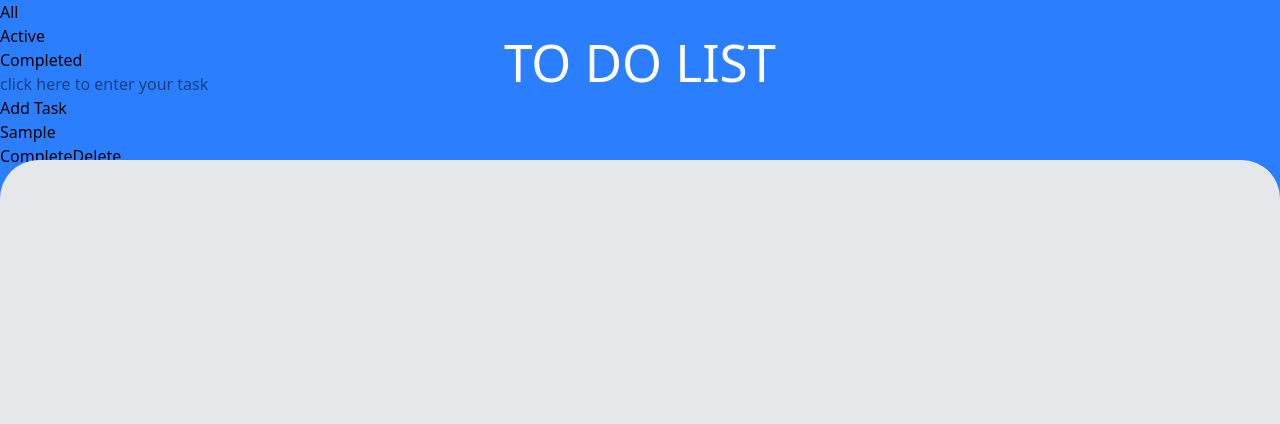
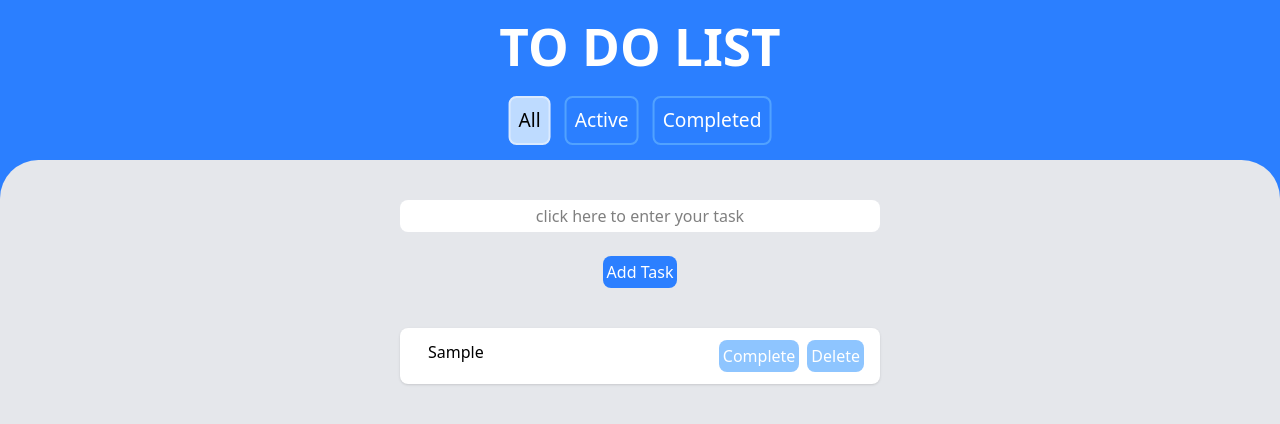
Before and after one commit to NJaiS-88/compute-task2, a React (Vite) app in the folder to-do-list/: page / in a window 1280 px wide. Both pictures are taken after typing "Sample" into the empty fields and a click on the button "Add Task". Shown: the top 424 px of the page. Built offline with nearby package versions, Linux system fonts and the light colour scheme.

Commit message:
design completed

```diff
--- a/to-do-list/src/App.jsx
+++ b/to-do-list/src/App.jsx
@@ -84,15 +84,17 @@ function App() {
 
   return (
     <div className="max-w-[100vw] h-[100vh] overflow-hidden relative bg-blue-500">
-      <div className="md:text-[4vw] sm:text-[2rem] text-[1rem] md:top-[3%] sm:top-[4%] top-[5%] text-white absolute left-1/2 transform -translate-x-1/2">TO DO LIST</div>
-      <div>
-        <div onClick={() => {setAll(true), setActive(false), setCompleted(false)}} className={`${all? "bg-blue-500":""}`}>All</div>
-        <div onClick={() => {setAll(false), setActive(true), setCompleted(false)}} className={`${active? "bg-blue-500":""}`}>Active</div>
-        <div onClick={() => {setAll(false), setActive(false), setCompleted(true)}} className={`${completed? "bg-blue-500":""}`}>Completed</div>
+      <div className="md:text-[4vw] sm:text-[2rem] text-[1rem] font-bold md:top-[1%] sm:top-[4%] top-[5%] text-white absolute left-1/2 transform -translate-x-1/2">TO DO LIST</div>
+      <div className="flex w-fit h-fit gap-x-3.5 absolute top-[12%] left-1/2 transform -translate-x-1/2">
+        <div onClick={() => {setAll(true), setActive(false), setCompleted(false)}} className={`md:text-[1.5vw] text-[1rem] p-2 rounded-lg cursor-pointer hover:border-2  hover:border-blue-100 transition duration-150 ${all? "bg-blue-200 border-2 border-blue-100 text-black":"border-2 border-blue-400 text-white"}`}>All</div>
+        <div onClick={() => {setAll(false), setActive(true), setCompleted(false)}} className={`md:text-[1.5vw] text-[1rem] p-2 rounded-lg cursor-pointer hover:border-2  hover:border-blue-100 transition duration-150 ${active? "bg-blue-200 border-2 border-blue-100 text-black":"border-2 border-blue-400 text-white"}`}>Active</div>
+        <div onClick={() => {setAll(false), setActive(false), setCompleted(true)}} className={`md:text-[1.5vw] text-[1rem] p-2 rounded-lg cursor-pointer hover:border-2  hover:border-blue-100 transition duration-150 ${completed? "bg-blue-200 border-2 border-blue-100 text-black":"border-2 border-blue-400 text-white"}`}>Completed</div>
       </div>
       <div className="h-[80vh] w-[100vw] rounded-tl-[3vw] rounded-tr-[3vw] absolute bottom-0 bg-gray-200"></div>
-      <TodoForm adding={adding}></TodoForm>
-      <TodoList task={filteredTasks} complete={complete} deletion={deletion} up={up} down={down} length={length}></TodoList>
+      <div className="w-[70vw] h-fit flex flex-col items-center justify-center top-[25%] absolute left-1/2 transform -translate-x-1/2">
+        <TodoForm adding={adding}></TodoForm>
+        <TodoList task={filteredTasks} complete={complete} deletion={deletion} up={up} down={down} length={length}></TodoList>
+      </div>
     </div>
   )
 }
--- a/to-do-list/src/components/TodoForm.jsx
+++ b/to-do-list/src/components/TodoForm.jsx
@@ -20,12 +20,12 @@ function TodoForm({adding}){
 
     return( <>
                 <div>
-                    <form onSubmit={submitfunc}>
+                    <form onSubmit={submitfunc} className='w-full flex flex-col items-center justify-center'>
                         <input type="text" onChange={changeTaskData} value={taskData} placeholder="click here to enter your task"
-                            className="border-none focus:outline-none focus:border-none"></input>
-                        <div>{taskData}</div>
-                        <button type="submit">Add Task</button>
-                        <div>{error}</div>
+                            className="border-none focus:outline-none focus:border-none w-[40vw] min-w-[15rem] max-w-[30rem] text-center placeholder:text-center bg-white py-1 rounded-lg"></input>
+                        <div className="w-[40vw] text-blue-500 break-words text-bold min-w-[15rem] max-w-[30rem] text-center h-fit py-3">{taskData}</div>
+                        <button type="submit" className=" bg-blue-500 text-white p-1 rounded-lg cursor-pointer self-center hover:bg-blue-400 transition duration-150 w-fit h-fit">Add Task</button>
+                        <div className=" min-w-[15rem] max-w-[30rem] text-center text-red-400 w-fit h-fit p-3 font-bold self-center px-2">{error}</div>
                     </form>
                 </div>
             </>)
--- a/to-do-list/src/components/TodoItem.jsx
+++ b/to-do-list/src/components/TodoItem.jsx
@@ -1,11 +1,15 @@
 function TodoItem({t, complete, deletion, up, down, length, index, active}){
     return( <>
                 <li>
-                    <div className={`${t.completed? "line-through":""}`}>{t.task}</div>
-                    <button onClick={() => complete(t.id)} className={`${t.completed? "hidden":"visible"}`}>Complete</button>
-                    <button onClick={() => deletion(t.id)}>Delete</button>
-                    <button onClick={() => up(t.id)} className={`${index<1 || t.completed? "hidden":"visible"}`}>up</button>
-                    <button onClick={() => down(t.id)} className={`${index===length-1 || t.completed? "hidden":"visible"}`}>down</button>
+                    <div className="md:w-[30rem] w-[40vw]  my-4 py-3 shadow-sm justify-between  bg-white px-3 rounded-lg h-fit flex flex-row flex-wrap">
+                        <div className={`md:w-[40%] w-[100%] break-words px-4 h-fit ${t.completed? "line-through":""}`}>{t.task}</div>
+                        <div className="">
+                            <button onClick={() => complete(t.id)} className={` text-white rounded-lg w-fit h-fit p-1 bg-blue-300 cursor-pointer mx-1 ${t.completed? "hidden":"visible"}`}>Complete</button>
+                            <button onClick={() => deletion(t.id)}className="text-white rounded-lg w-fit h-fit p-1 bg-blue-300 mx-1 cursor-pointer">Delete</button>
+                            <button onClick={() => up(t.id)} className={`text-white rounded-lg w-fit h-fit p-1 bg-blue-300 mx-1 cursor-pointer ${index<1 || t.completed? "hidden":"visible"}`}>up</button>
+                            <button onClick={() => down(t.id)} className={`text-white rounded-lg w-fit h-fit p-1 bg-blue-300 mx-1 cursor-pointer ${index===length-1 || t.completed? "hidden":"visible"}`}>down</button>
+                        </div>
+                    </div>
                 </li>
             </>)
 }
--- a/to-do-list/src/components/TodoList.jsx
+++ b/to-do-list/src/components/TodoList.jsx
@@ -4,10 +4,13 @@ function TodoList({task, complete, deletion, up, down, length}){
     return( <>
                 <ul>
                     {
+                        task.length===0?(
+                            <div className="text-gray-400 text-3xl font-bold">no tasks here</div>
+                        ):(
                         task.map((t,index) => (
                             <TodoItem key={t.id} t={t} complete={complete} deletion={deletion} up={up} down={down} length={length} index={index}>
                             </TodoItem>
-                        ))
+                        )))
                     }
                 </ul>
             </>);
```
